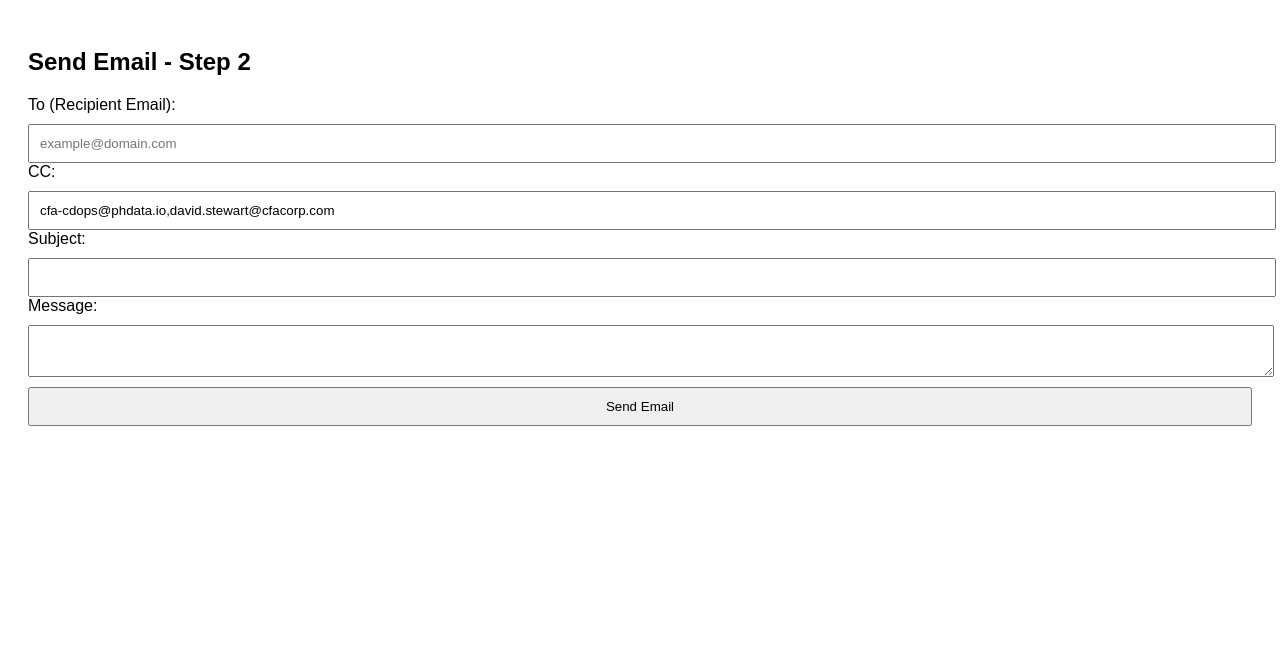
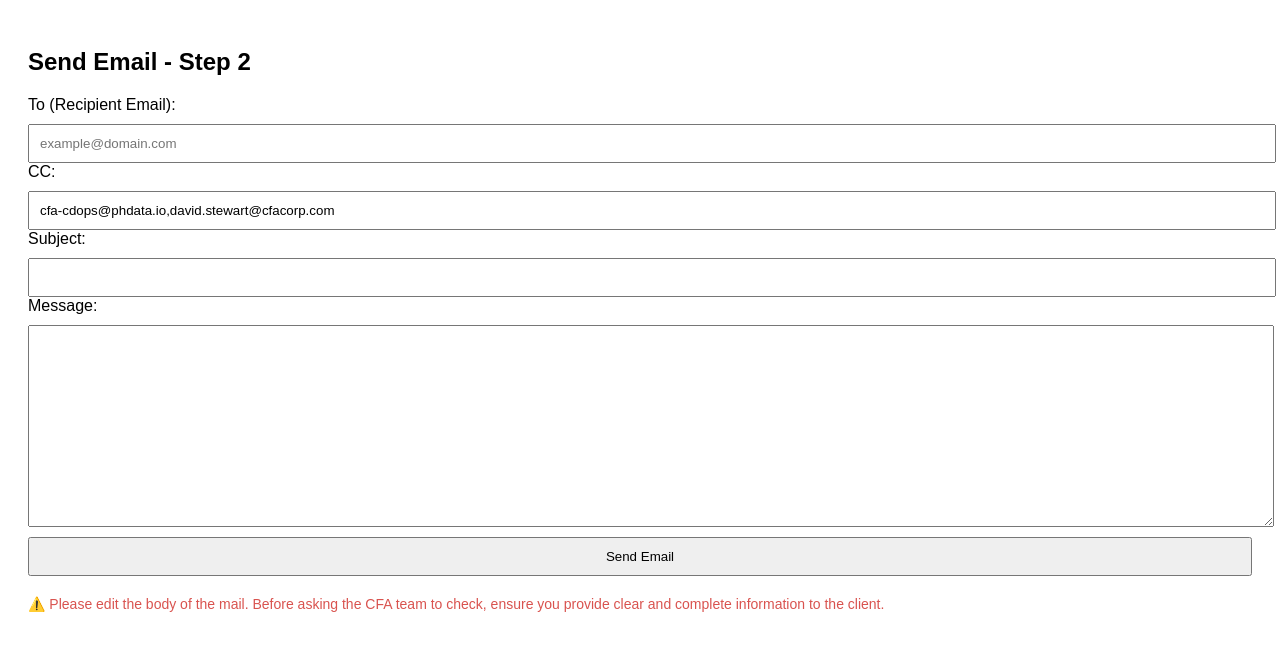
Before and after one commit to Rajath259/cyrus, a plain HTML site: page send.html in a window 1280 px wide. Drawn offline with Linux system fonts and the light colour scheme.

Commit message:
Update send.html

```diff
--- a/send.html
+++ b/send.html
@@ -23,9 +23,13 @@
   <input id="subject" readonly />
 
   <label>Message:</label>
-  <textarea id="body" readonly></textarea>
+  <textarea id="body" rows="12"></textarea>
 
   <button onclick="sendMail()">Send Email</button>
+
+  <p style="margin-top: 20px; font-size: 14px; color: #d9534f;">
+    ⚠️ Please edit the body of the mail. Before asking the CFA team to check, ensure you provide clear and complete information to the client.
+  </p>
 
   <script>
     window.onload = function () {
```
